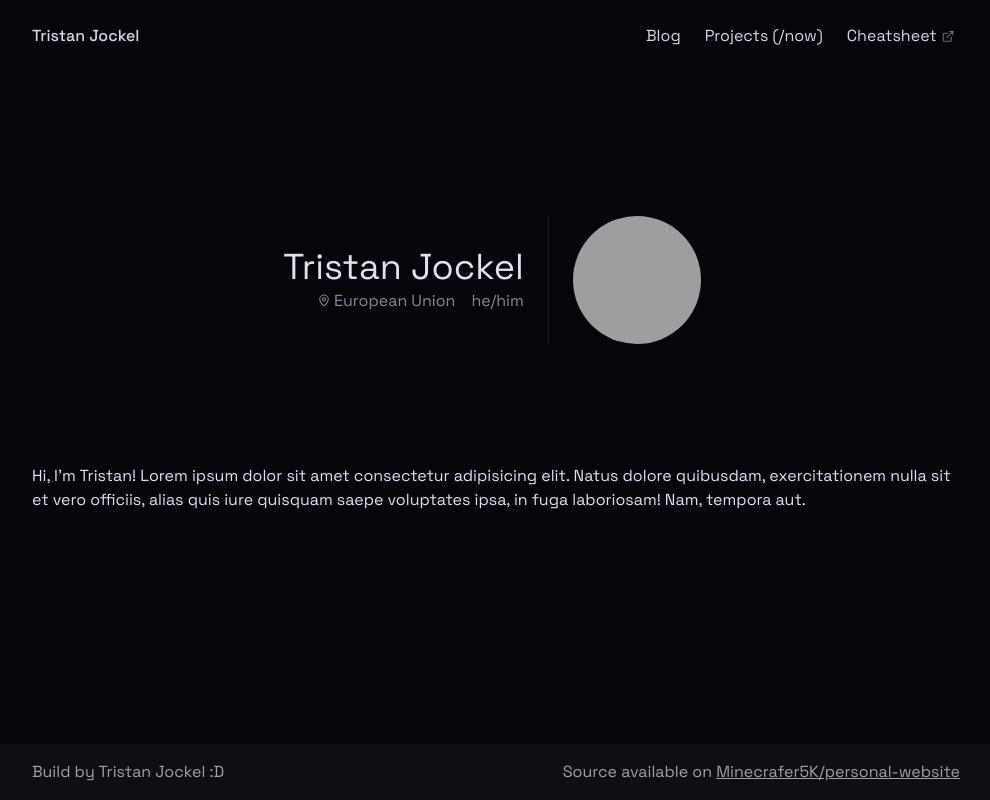
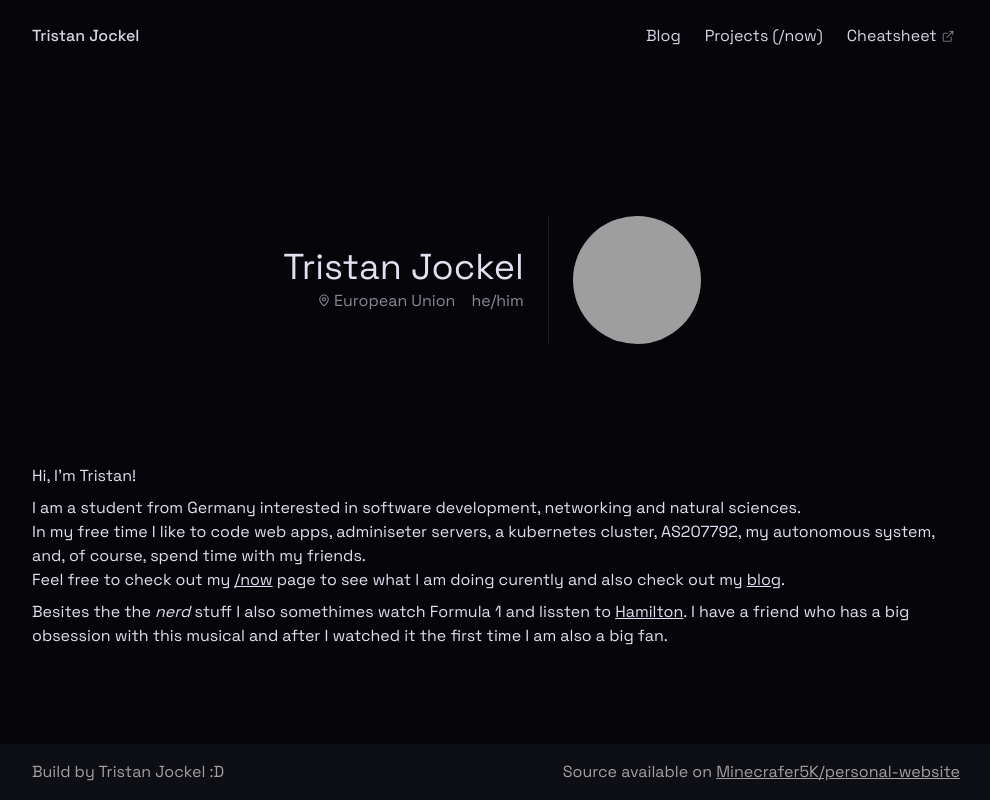
Before and after one commit to tristaanjodsalz/personal-website, a Next.js app: page / in a window 1280 px wide. Shown: the whole page, without its empty margins (144-1134 px from the left). Built offline with nearby package versions, Linux system fonts and the light colour scheme; grey boxes are pictures that could not be loaded.

Commit message:
content(home): finally added some content to the main page

```diff
--- a/src/app/page.tsx
+++ b/src/app/page.tsx
@@ -1,5 +1,7 @@
 import { MapPin } from "lucide-react";
 import Image from "next/image";
+import Link from "tristanjockel/components/link";
+import { Text } from "tristanjockel/components/text";
 
 export default function HomePage() {
   return (
@@ -26,15 +28,37 @@ export default function HomePage() {
         />
       </div>
       <div className="flex flex-col justify-center sm:flex-row">
-        <main>
-          <p>
-            Hi, I'm Tristan! Lorem ipsum dolor sit amet consectetur adipisicing
-            elit. Natus dolore quibusdam, exercitationem nulla sit et vero
-            officiis, alias quis iure quisquam saepe voluptates ipsa, in fuga
-            laboriosam! Nam, tempora aut.
-          </p>
-        </main>
+        <Main />
       </div>
     </>
   );
 }
+
+function Main() {
+  return (
+    <main className="w-full">
+      <Text>Hi, I'm Tristan!</Text>
+      <Text>
+        I am a student from Germany interested in software development,
+        networking and natural sciences.
+        <br />
+        In my free time I like to code web apps, adminiseter servers, a
+        kubernetes cluster, AS207792, my autonomous system, and, of course,
+        spend time with my friends.
+        <br />
+        Feel free to check out my <Link href="/now">/now</Link> page to see what
+        I am doing curently and also check out my <Link href="/blog">blog</Link>
+        .
+      </Text>
+      <Text>
+        Besites the the <span className="italic">nerd</span> stuff I also
+        somethimes watch Formula 1 and lissten to{" "}
+        <Link href="https://music.apple.com/de/album/hamilton-an-american-musical-original-broadway-cast/1025210938">
+          Hamilton
+        </Link>
+        . I have a friend who has a big obsession with this musical and after I
+        watched it the first time I am also a big fan.
+      </Text>
+    </main>
+  );
+}
```
